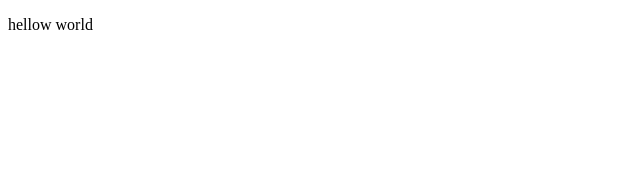
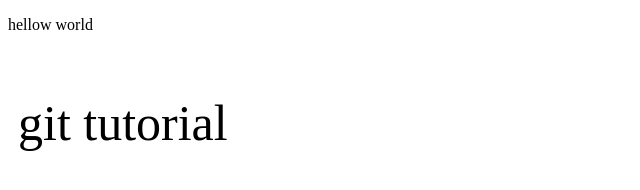
Before and after one commit to kvillarojo/git-tutorial, a plain HTML site: page index.html in a window 1280 px wide. Shown: the whole page, without its empty margins (0-640 px from the left). Drawn offline with Linux system fonts and the light colour scheme.

Commit message:
add paragraph and font-size

```diff
--- a/index.html
+++ b/index.html
@@ -4,8 +4,10 @@
     <meta charset="UTF-8">
     <meta name="viewport" content="width=device-width, initial-scale=1.0">
     <title>Document</title>
+    <link rel="stylesheet" href="styles.css">
 </head>
 <body>
     <p>hellow world</p>
+    <p class="test">git tutorial</p>
 </body>
 </html>
--- a/styles.css
+++ b/styles.css
@@ -0,0 +1,4 @@
+.test {
+    font-size: 50px;
+    padding: 10px;
+}
```
